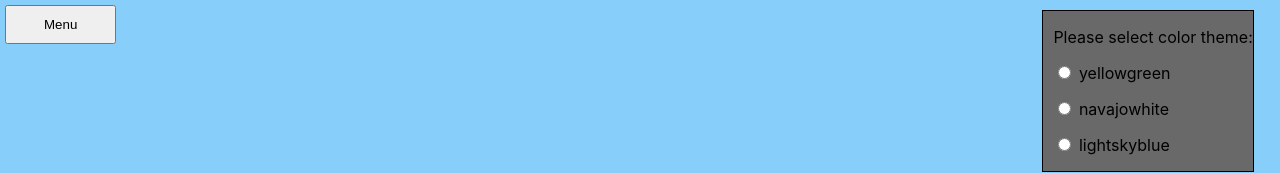
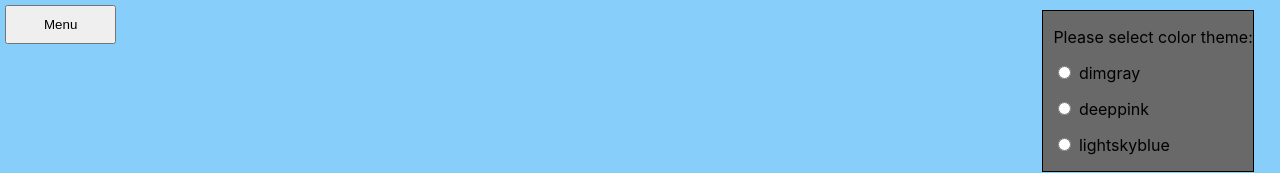
Before and after one commit to IgorYudintsev/DZ-for-Ignat, a React (Create React App) app: page / in a window 1280 px wide. Shown: the top 173 px of the page. Built offline with nearby package versions, Linux system fonts and the light colour scheme.

Commit message:
16.12.2020-colorThemes+REDUX

```diff
--- a/package.json
+++ b/package.json
@@ -12,7 +12,7 @@
     "@types/node": "^12.0.0",
     "@types/react": "^16.9.0",
     "@types/react-dom": "^16.9.0",
-    "@types/react-redux": "^7.1.11",
+    "@types/react-redux": "^7.1.12",
     "@types/react-router-dom": "^5.1.5",
     "@types/uuid": "^8.3.0",
     "gh-pages": "^3.1.0",
--- a/src/App.css
+++ b/src/App.css
@@ -2,12 +2,12 @@
     background-color: lightskyblue;
 }
 
-.navajowhite {
-    background-color: navajowhite;
+.deeppink {
+    background-color:deeppink;
 }
 
-.yellowgreen {
-    background-color: yellowgreen;
+.dimgray {
+    background-color: dimgray;
 }
 
 .App {
--- a/src/App.tsx
+++ b/src/App.tsx
@@ -17,6 +17,9 @@ import {Button} from "./common/Button";
 import {LoadingAC, PreloaderReducer} from "./common/Preloader/PreloaderReducer";
 import {Range} from "./common/Range/Range";
 import {RangeDouble} from "./common/RangeDouble/RangeDouble";
+import {useDispatch, useSelector} from "react-redux";
+import {AppRootStateType} from "./store/store";
+import {setThemeAC} from "./reducers/ThemeReducer";
 
 type todolistsType = {
     id: string
@@ -161,12 +164,12 @@ function App() {
         {
             id: 1,
             skills: 'Junior',
-            color: '  yellowgreen'
+            color: '  dimgray'
         },
         {
             id: 2,
             skills: 'Middle',
-            color: '  navajowhite'
+            color: '  deeppink'
         },
         {
             id: 3,
@@ -174,19 +177,21 @@ function App() {
             color: '  lightskyblue'
         }
     ];
-
-    let [color, setColor] = useState('lightskyblue');
+    let color=useSelector<AppRootStateType,string>(state => state.color);
+    let dispatch=useDispatch();
+    // let [color, setColor] = useState('lightskyblue');
     const arraySkillsFoo = (id: number) => {
         console.log(id);
-        if (id == 1) {
-            setColor('  yellowgreen')
-        }
-        if (id == 2) {
-            setColor('  navajowhite')
-        }
-        if (id == 3) {
-            setColor('  lightskyblue')
-        }
+        dispatch(setThemeAC(id));
+        // if (id == 1) {
+        //     setColor('  yellowgreen')
+        // }
+        // if (id == 2) {
+        //     setColor('  navajowhite')
+        // }
+        // if (id == 3) {
+        //     setColor('  lightskyblue')
+        // }
 
     }
 
--- a/src/index.tsx
+++ b/src/index.tsx
@@ -4,10 +4,14 @@ import './index.css';
 import App from './App';
 import * as serviceWorker from './serviceWorker';
 import {BrowserRouter} from "react-router-dom";
+import {Provider} from "react-redux";
+import {store} from "./store/store";
 
 ReactDOM.render(
     <React.StrictMode>
-            <App/>,
+        <Provider store={store}>
+            <App/>
+        </Provider>
      </React.StrictMode>,
     document.getElementById('root')
 );
--- /dev/null
+++ b/src/reducers/ThemeReducer.tsx
@@ -0,0 +1,33 @@
+export let initialState = 'lightskyblue';
+
+export const ThemeReducer = (state = initialState, action: setThemeACType): string => {
+    switch (action.type) {
+        case 'SET-THEME':
+        {
+            if (action.mId== 1) {
+                state='  dimgray'
+            }
+            if (action.mId==2) {
+                state='  deeppink'
+            }
+            if (action.mId == 3) {
+                state='  lightskyblue'
+            }
+            return state;
+        }
+
+        default:
+            return state;
+    }
+}
+
+export type setThemeACType = {
+    type: 'SET-THEME',
+    mId: number
+}
+export const setThemeAC = (mId: number): setThemeACType => {
+    return {
+        type: 'SET-THEME',
+        mId: mId
+    }
+}
--- /dev/null
+++ b/src/store/store.tsx
@@ -0,0 +1,9 @@
+import {combineReducers, createStore} from "redux";
+import {ThemeReducer} from "../reducers/ThemeReducer";
+
+const rootReducer=combineReducers({
+    color:ThemeReducer
+})
+
+export const store=createStore(rootReducer);
+export type AppRootStateType=ReturnType<typeof rootReducer>
```
Also changed, not shown: 1 other file (tests, documents, lock files or other folders).
